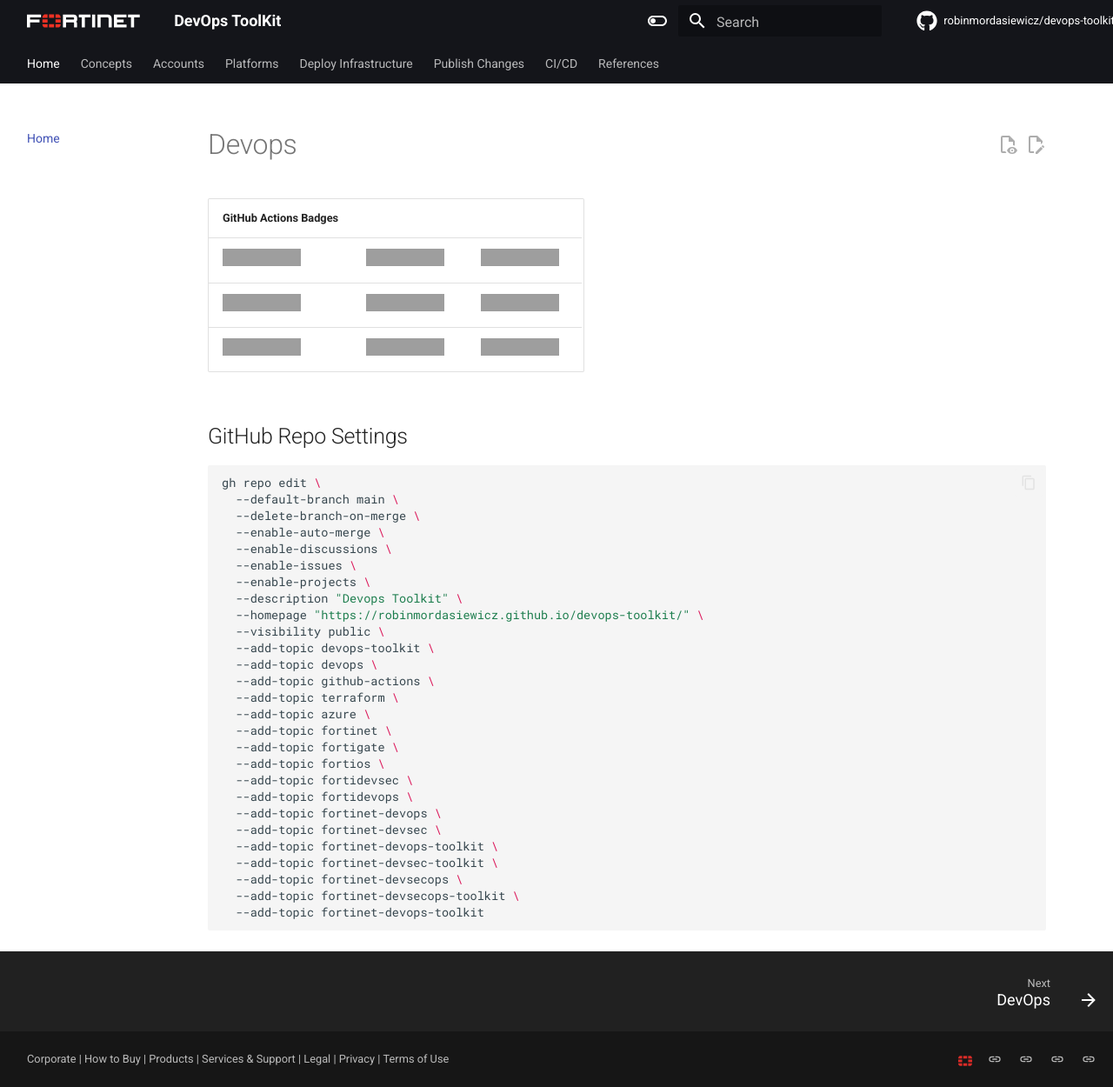
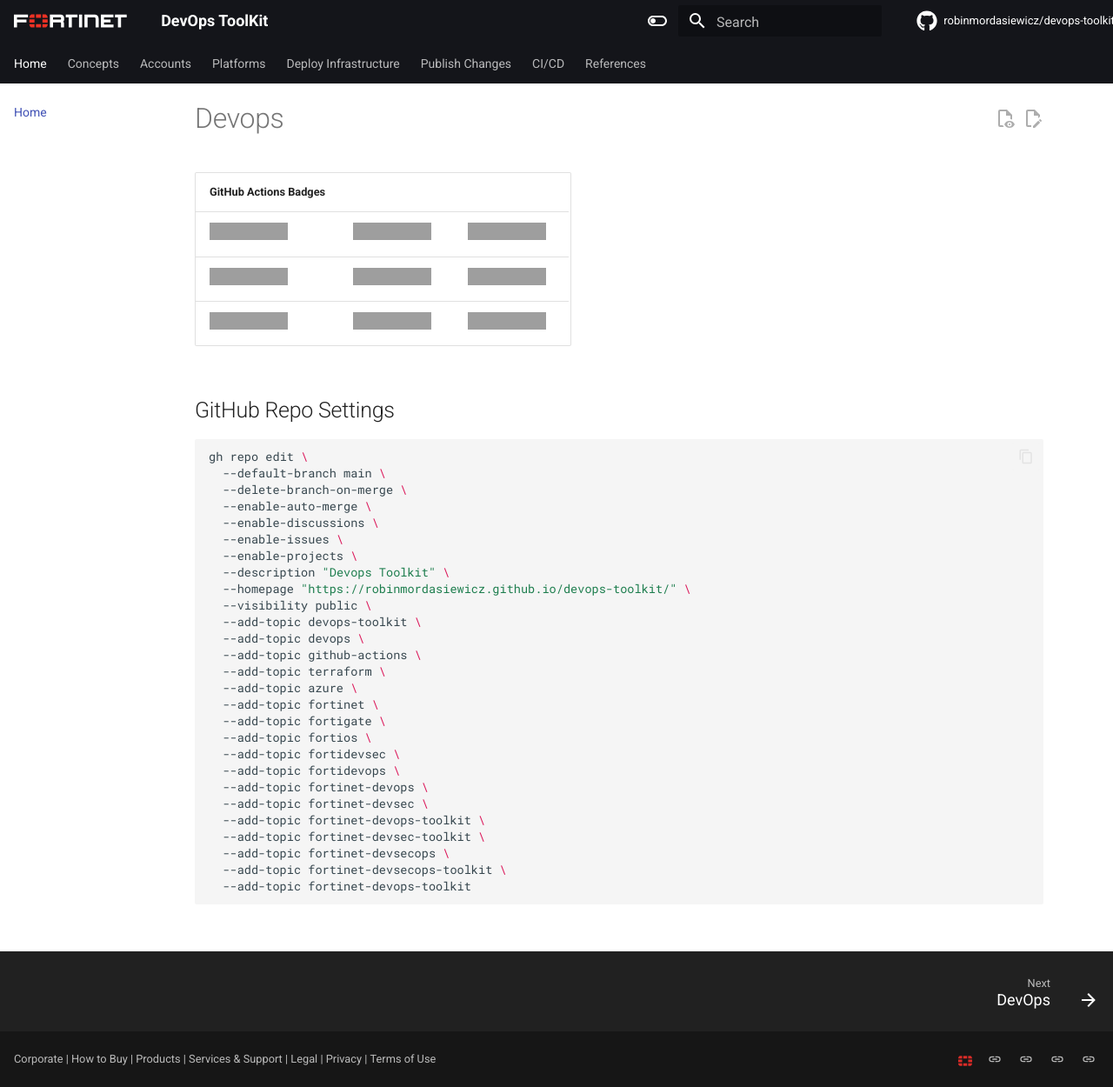
Before and after one commit to robinmordasiewicz/devops-toolkit, an MkDocs documentation site: the page built from docs/index.md, in a window 1280 px wide and 1250 px high. Shown: the whole window at 87% size. Built offline with MkDocs 1.6.1 and Material for MkDocs 9.7.7, drawn with Linux system fonts in a browser that asks for light colours; plug-ins that fetch from the network failed and are left out; comment, search, counter and statistics services are not loaded; grey boxes are pictures that could not be loaded.

Commit message:
style(extra.css): adjust margins and max-width for better layout The changes in the CSS file are made to improve the layout of the website. The margin-left of the .md-grid class is set to 0 to align the grid to the left edge of the page. The max-width is increased to 75rem to utilize more horizontal space. A new style rule is added for .md-main__inner to remove the top margin, making the main content align with the top of the page. These changes provide a cleaner and more spacious layout for the website.

```diff
--- a/docs/extra.css
+++ b/docs/extra.css
@@ -1,12 +1,16 @@
 .md-grid {
-  margin-left: 15px;
-  max-width: 65rem;
+  margin-left: 0;
+  max-width: 75rem;
 }
 
 *, ::after, ::before {
   box-sizing: unset;
 }
 /* stylelint-disable selector-class-pattern */
+.md-main__inner {
+    margin-top: 0;
+}
+
 .md-sidebar--secondary {
   display: none;
   width: 20px;
```
